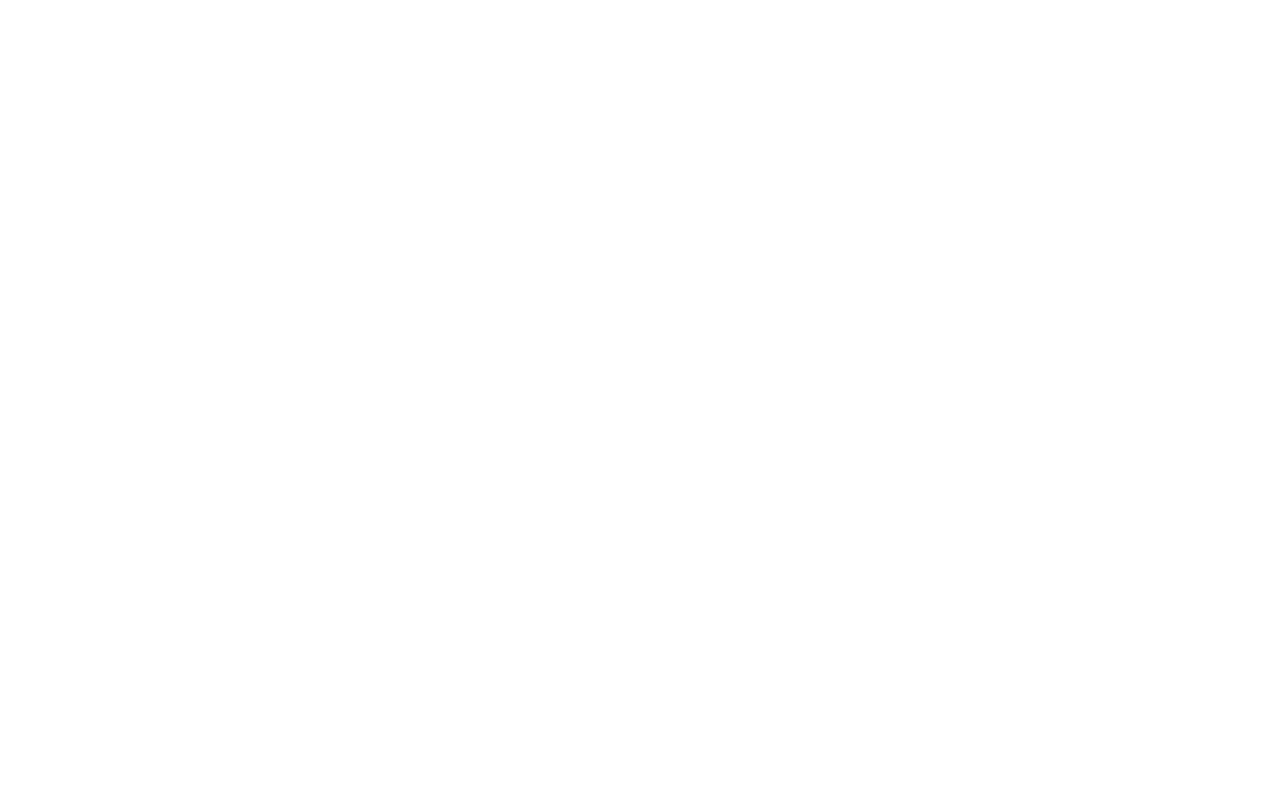
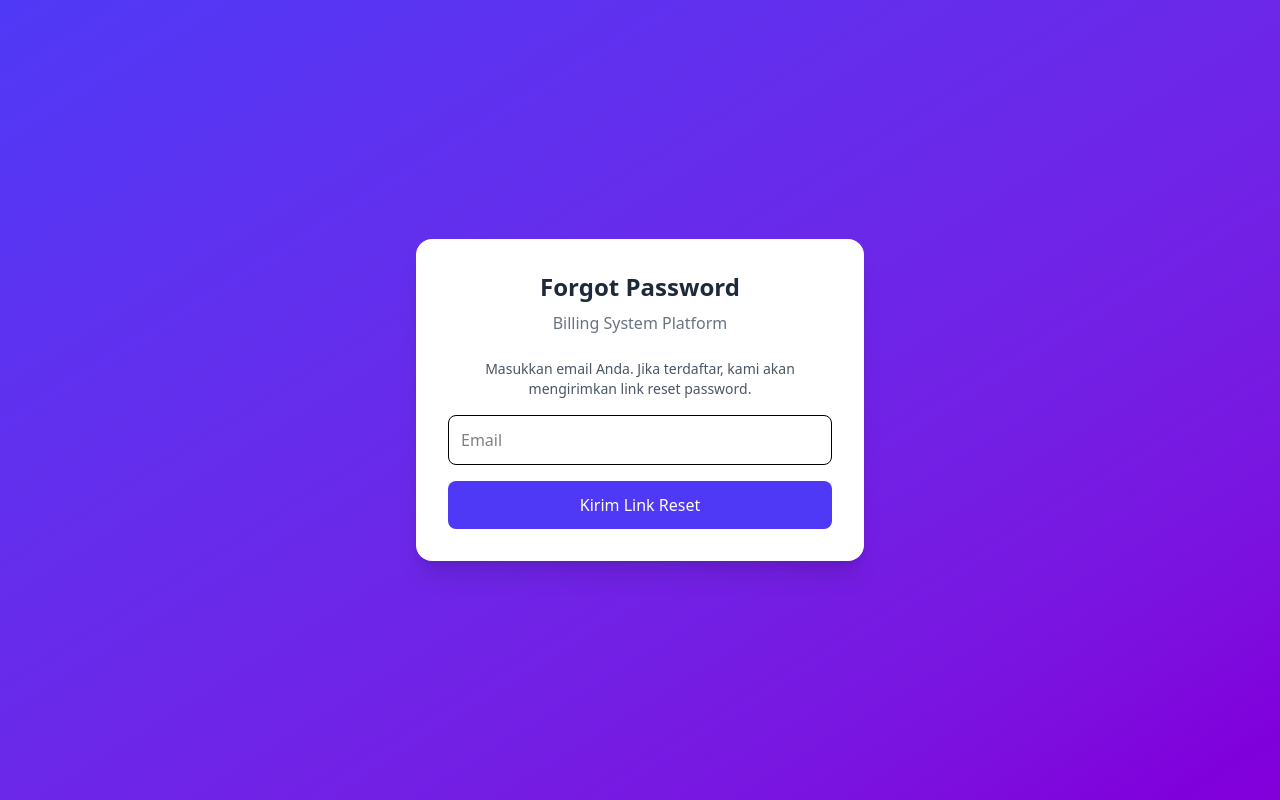
Before and after one commit to Reinalddy/billing-panel-fe, a React (Vite) app: page /forgot-password in a window 1280 px wide. Before the commit this address had no page. Built offline with nearby package versions, Linux system fonts and the light colour scheme.

Commit message:
feat: reset password

```diff
--- a/src/api/auth.ts
+++ b/src/api/auth.ts
@@ -20,3 +20,14 @@
 
 export const getMe = () =>
     api.get("/user/me");
+
+export const forgotPassword = (email: string) =>
+    api.post("/auth/forgot-password", { email });
+
+export const resetPassword = (payload: {
+    email: string;
+    token: string;
+    password: string;
+    password_confirmation: string;
+}) =>
+    api.post("/auth/reset-password", payload);
--- /dev/null
+++ b/src/pages/ForgotPassword.tsx
@@ -0,0 +1,72 @@
+import { useState } from "react";
+import { forgotPassword } from "../api/auth";
+import AuthLayout from "../components/AuthLayout";
+
+export default function ForgotPassword() {
+    const [email, setEmail] = useState("");
+    const [loading, setLoading] = useState(false);
+    const [message, setMessage] = useState("");
+    const [error, setError] = useState("");
+
+    const handleSubmit = async (
+        e: React.FormEvent
+    ) => {
+        e.preventDefault();
+        setLoading(true);
+        setError("");
+        setMessage("");
+
+        try {
+            const res = await forgotPassword(email);
+            setMessage(res.data.message);
+        } catch {
+            setError("Terjadi kesalahan, coba lagi");
+        } finally {
+            setLoading(false);
+        }
+    };
+
+    return (
+        <AuthLayout title="Forgot Password">
+            <form
+                onSubmit={handleSubmit}
+                className="space-y-4"
+            >
+                <p className="text-sm text-gray-600 text-center">
+                    Masukkan email Anda. Jika terdaftar,
+                    kami akan mengirimkan link reset password.
+                </p>
+
+                <input
+                    type="email"
+                    required
+                    placeholder="Email"
+                    value={email}
+                    onChange={(e) =>
+                        setEmail(e.target.value)
+                    }
+                    className="w-full border rounded-lg p-3"
+                />
+
+                {message && (
+                    <p className="text-green-600 text-sm text-center">
+                        {message}
+                    </p>
+                )}
+
+                {error && (
+                    <p className="text-red-600 text-sm text-center">
+                        {error}
+                    </p>
+                )}
+
+                <button
+                    disabled={loading}
+                    className="w-full bg-indigo-600 hover:bg-indigo-700 text-white py-3 rounded-lg disabled:opacity-50"
+                >
+                    {loading ? "Mengirim..." : "Kirim Link Reset"}
+                </button>
+            </form>
+        </AuthLayout>
+    );
+}
--- a/src/pages/Login.tsx
+++ b/src/pages/Login.tsx
@@ -4,6 +4,7 @@
 import { AxiosError } from "axios";
 import type { ApiErrorResponse } from "../types/api";
 import { useAuth } from "../hooks/useAuth";
+import { Link } from "react-router-dom";
 
 export default function Login() {
     const [form, setForm] = useState<LoginPayload>({
@@ -80,10 +81,21 @@
 
             <p className="text-center text-sm text-gray-500 mt-6">
                 Belum punya akun?{" "}
-                <a href="/register" className="text-indigo-600 font-medium">
+                <Link to="/register" className="text-indigo-600 font-medium">
                     Register
-                </a>
+                </Link>
             </p>
+
+            <p className="text-center text-sm text-gray-500 mt-6">
+                <Link
+                    to="/forgot-password"
+                    className="text-sm text-indigo-600 hover:underline"
+                >
+                    Forgot password?
+                </Link>
+            </p>
+
+
         </AuthLayout>
     );
 }
--- /dev/null
+++ b/src/pages/ResetPassword.tsx
@@ -0,0 +1,100 @@
+import { useState } from "react";
+import { useNavigate } from "react-router-dom";
+import { resetPassword } from "../api/auth";
+import AuthLayout from "../components/AuthLayout";
+
+export default function ResetPassword() {
+    const navigate = useNavigate();
+
+    const params = new URLSearchParams(
+        window.location.search
+    );
+
+    const token = params.get("token");
+    const email = params.get("email");
+
+    const [password, setPassword] = useState("");
+    const [confirm, setConfirm] = useState("");
+    const [loading, setLoading] = useState(false);
+    const [error, setError] = useState("");
+
+    if (!token || !email) {
+        return (
+            <AuthLayout title="Reset Password">
+                <p className="text-red-600 text-center">
+                    Link reset tidak valid
+                </p>
+            </AuthLayout>
+        );
+    }
+
+    const handleSubmit = async (
+        e: React.FormEvent
+    ) => {
+        e.preventDefault();
+        setLoading(true);
+        setError("");
+
+        try {
+            await resetPassword({
+                email,
+                token,
+                password,
+                password_confirmation: confirm,
+            });
+
+            navigate("/login");
+        } catch (err: any) {
+            setError(
+                err.response?.data?.message ??
+                "Gagal reset password"
+            );
+        } finally {
+            setLoading(false);
+        }
+    };
+
+    return (
+        <AuthLayout title="Reset Password">
+            <form
+                onSubmit={handleSubmit}
+                className="space-y-4"
+            >
+                <input
+                    type="password"
+                    required
+                    placeholder="Password baru"
+                    value={password}
+                    onChange={(e) =>
+                        setPassword(e.target.value)
+                    }
+                    className="w-full border rounded-lg p-3"
+                />
+
+                <input
+                    type="password"
+                    required
+                    placeholder="Konfirmasi password"
+                    value={confirm}
+                    onChange={(e) =>
+                        setConfirm(e.target.value)
+                    }
+                    className="w-full border rounded-lg p-3"
+                />
+
+                {error && (
+                    <p className="text-red-600 text-sm text-center">
+                        {error}
+                    </p>
+                )}
+
+                <button
+                    disabled={loading}
+                    className="w-full bg-indigo-600 hover:bg-indigo-700 text-white py-3 rounded-lg disabled:opacity-50"
+                >
+                    {loading ? "Memproses..." : "Reset Password"}
+                </button>
+            </form>
+        </AuthLayout>
+    );
+}
--- a/src/router/index.tsx
+++ b/src/router/index.tsx
@@ -9,6 +9,8 @@
 
 import { useAuth } from "../hooks/useAuth";
 import Services from "../pages/Services";
+import ForgotPassword from "../pages/ForgotPassword";
+import ResetPassword from "../pages/ResetPassword";
 
 function ProtectedRoute({ children }: { children: ReactNode }) {
     const { user, loading } = useAuth();
@@ -25,6 +27,8 @@
             <Routes>
                 <Route path="/login" element={<Login />} />
                 <Route path="/register" element={<Register />} />
+                <Route path="/forgot-password" element={<ForgotPassword />} />
+                <Route path="/reset-password" element={<ResetPassword />} />
 
                 <Route
                     path="/user/dashboard"
```
